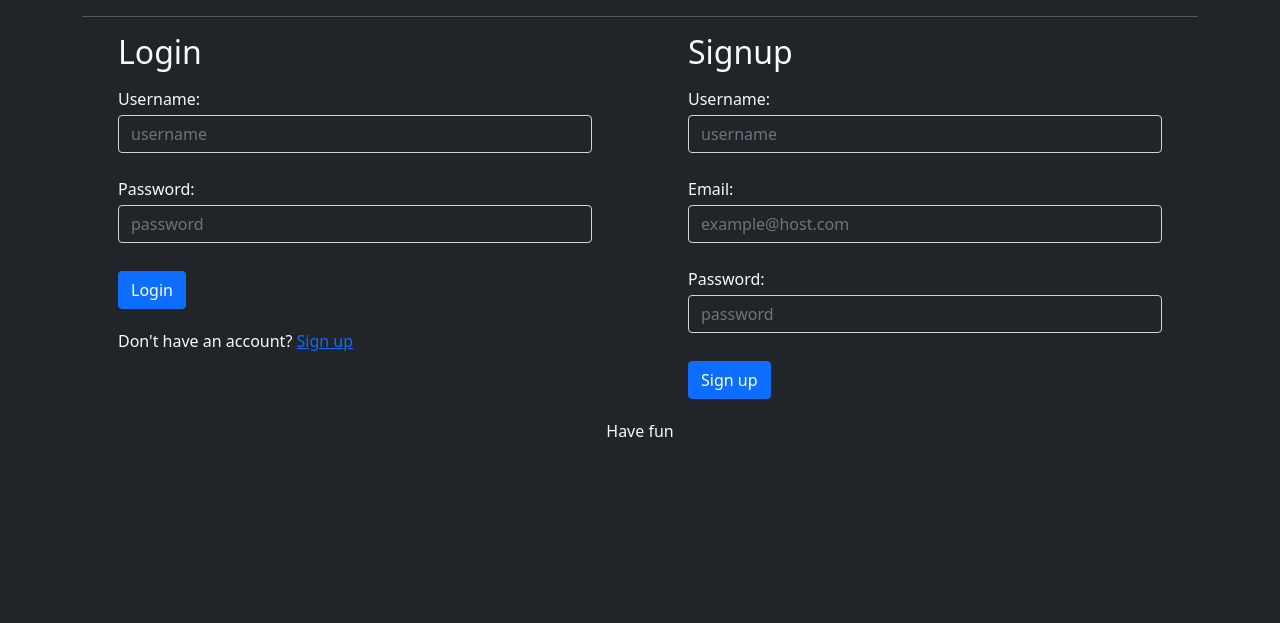
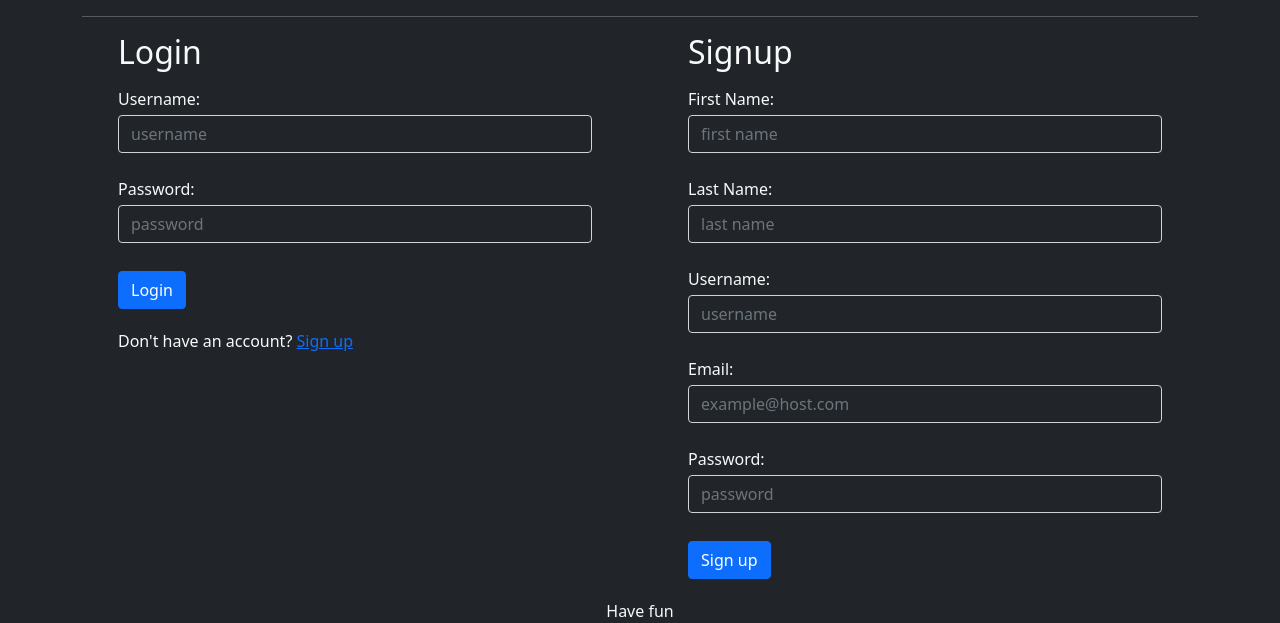
Before and after one commit to cyclades1/Blogman, a Django app: page /login in a window 1280 px wide. Shown: the part 56-679 px from the top of the page. Run offline with Django 3.2, Linux system fonts and the light colour scheme.

Commit message:
signup form is working now

```diff
--- a/blogs/urls.py
+++ b/blogs/urls.py
@@ -23,5 +23,6 @@ urlpatterns = [
      path('blog',blog_views.blog_page, name="blog"),
      path('login',blog_views.login_view,name="login"),
      path('logout',blog_views.logout_user,name="logout"),
-     path('profilepage',blog_views.profile,name="profile")
+     path('profilepage',blog_views.profile,name="profile"),
+     path('signup',blog_views.signup, name='signup')
 ]
--- a/blogs/views.py
+++ b/blogs/views.py
@@ -5,6 +5,9 @@ from django.template import loader
 from .models import Blog
 from django.contrib import messages
 from .forms import SubmitForm
+from django.contrib.auth.decorators import login_required
+
+
 
 # Create your views here.
 
@@ -45,9 +48,30 @@ def login_view(request, *agrs, **kwargs):
 			return render(request, 'login.html')
 	elif(request.user.is_anonymous and request.method=="GET"):
 		return render(request, 'login.html')
-	return redirect('/profile')
+	return redirect('/')
 
 
+def signup(request, *args, **kwargs):
+
+	if(request.user.is_anonymous and request.method=="GET"):
+		return render(request, 'login.html')
+
+	elif request.method == "POST":
+		first_name = request.POST.get('first_name')
+		last_name = request.POST.get('last_name')
+		username = request.POST.get('username')
+		email = request.POST.get('email')
+		password = request.POST.get('password')
+		print(first_name, last_name, username, email, password)
+		if bool(User.objects.filter(email=email)):
+			messages.success(request, "User already exist..")
+			return redirect('/login')
+		user = User.objects.create_user(first_name=first_name, last_name=last_name, email=email, username=username, password=password)
+		login(request, user)
+		messages.success(request, "Your account is active now..")
+		return redirect('/')
+
+@login_required
 def profile(request, *agrs, **kwargs):
 	obj = Blog.objects.filter(author= request.user.username)
 	context={
@@ -56,6 +80,8 @@ def profile(request, *agrs, **kwargs):
 	}
 	return render(request, 'profile.html', context)
 
+
+@login_required
 def blog_page(request, *agrs, **kwargs):
 
 	if request.method == "POST":
--- a/templates/login.html
+++ b/templates/login.html
@@ -23,9 +23,9 @@
 
 					<form class="my-3" method="POST" action="/login">
 						{% csrf_token %}
-						<label class="mb-1" for="username">Username: </label>
+						<label class="mb-1" for="username">Username:</label>
 						<input class="form-control bg-dark text-light" type="text" name="username" placeholder="username" required="true"><br>
-						<label class="mb-1" for="password">Password: </label>
+						<label class="mb-1" for="password">Password:</label>
 						<input class="form-control bg-dark text-light" type="password" name="password" placeholder="password" required="true"><br>
 						<button class="btn btn-primary my-1 " type="submit"> Login</button>
 					</form>
@@ -38,11 +38,15 @@
 
 					<form class="my-3" method="POST" action="/signup">
 						{% csrf_token %}
-						<label class="mb-1" for="username">Username: </label>
+						<label class="mb-1" for="first_name">First Name:</label>
+						<input class="form-control bg-dark text-light" type="text" name="first_name" placeholder="first name" required="true"><br>
+						<label class="mb-1" for="last_name">Last Name:</label>
+						<input class="form-control bg-dark text-light" type="text" name="last_name" placeholder="last name" required="true"><br>
+						<label class="mb-1" for="username">Username:</label>
 						<input class=" form-control bg-dark text-light" type="text" name="username" placeholder="username" required="true"><br>
-						<label class="mb-1" for="username">Email: </label>
+						<label class="mb-1" for="username">Email:</label>
 						<input class="form-control bg-dark text-light" type="email" name="email" placeholder="example@host.com" required="true"><br>
-						<label class="mb-1" for="password">Password: </label>
+						<label class="mb-1" for="password">Password:</label>
 						<input class="form-control bg-dark text-light" type="password" name="password" placeholder="password" required="true"><br>
 						<button class="btn btn-primary my-1 " type="submit"> Sign up</button>
 					</form>
```
Also changed, not shown: db.sqlite3.
